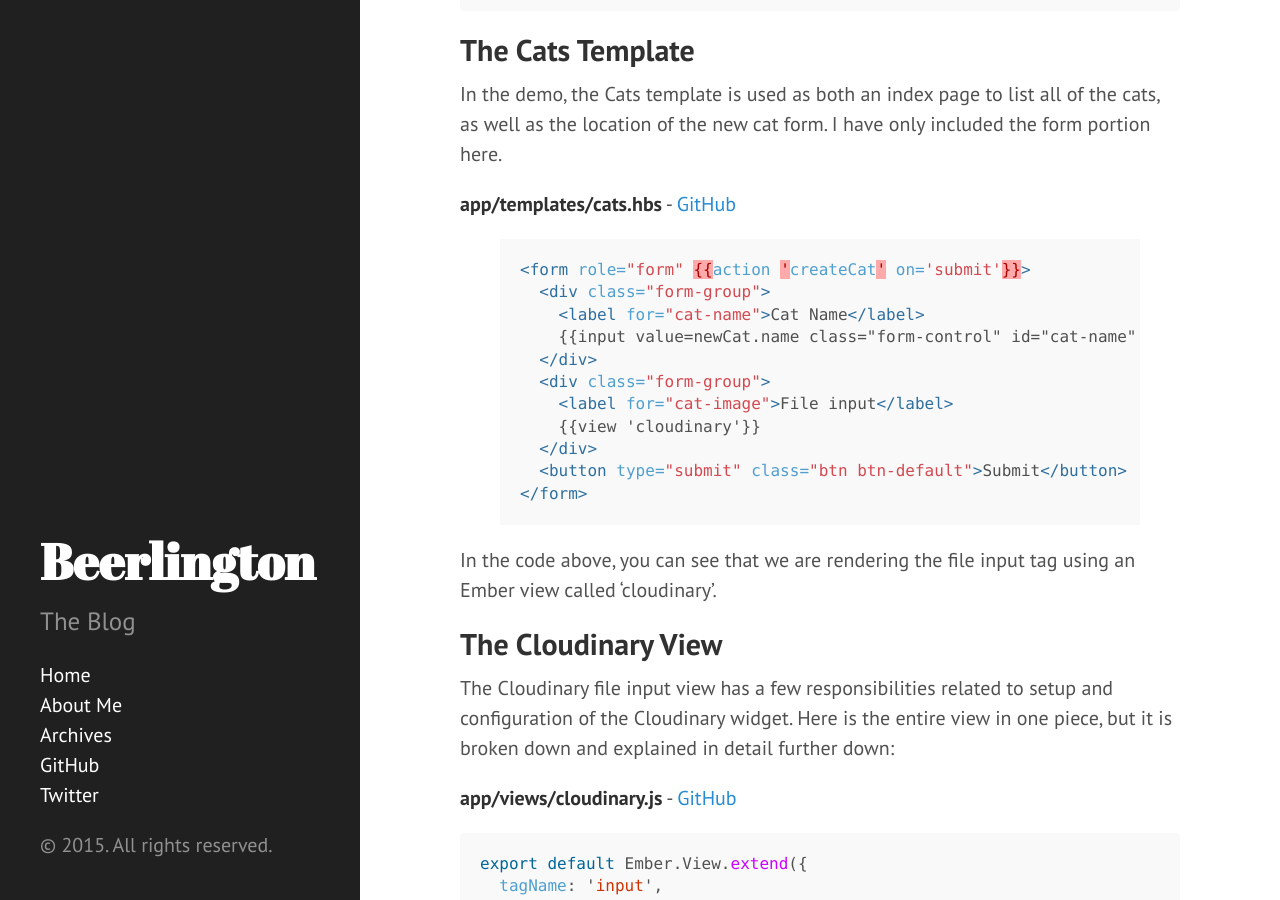
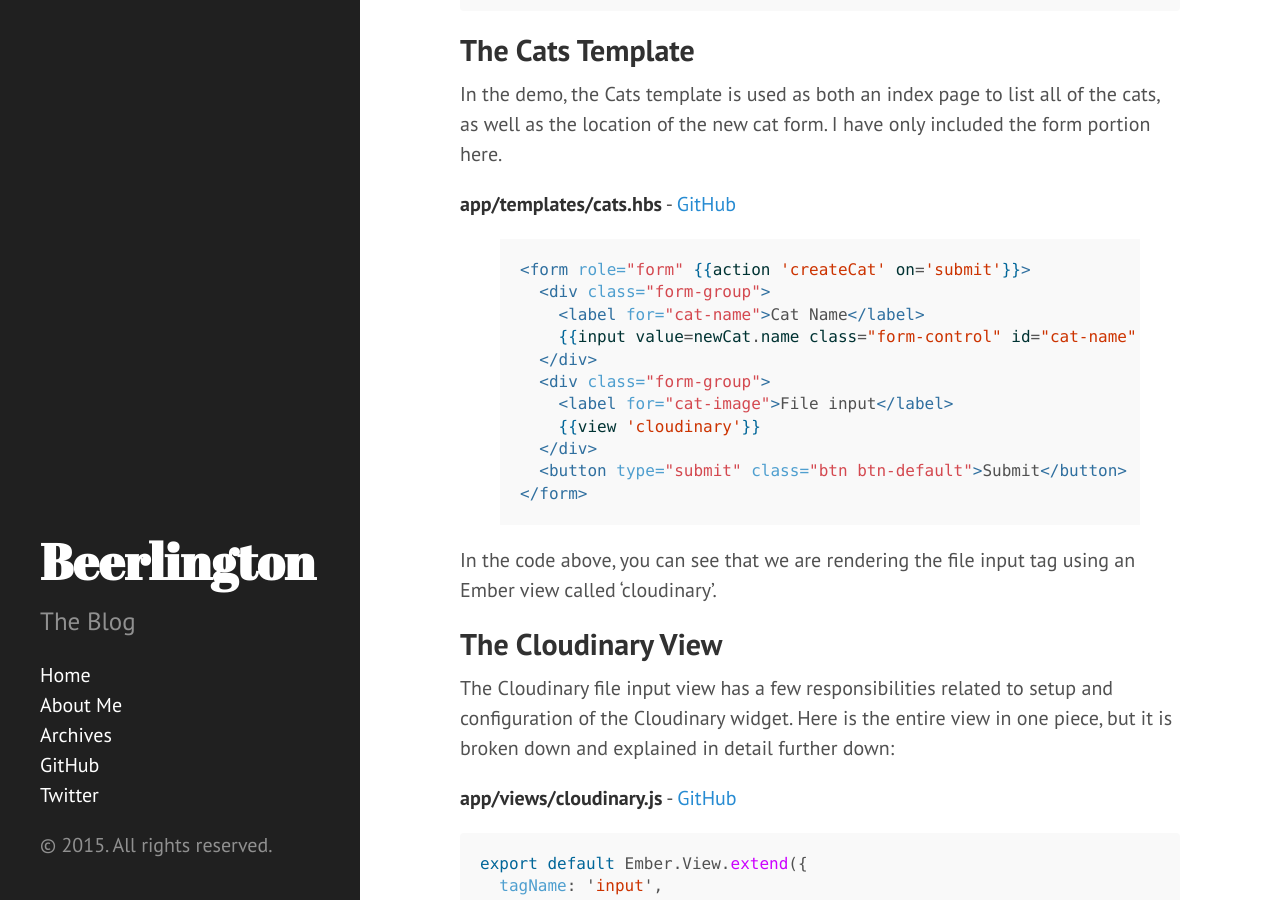
Before and after one commit to beerlington/beerlington.github.com, a Jekyll site: the page built from _posts/2014-07-13-direct-image-uploads-with-emberjs-and-cloudinary.markdown, in a window 1280 px wide and 900 px high, scrolled down 3932 px. Built offline with Jekyll 4.4.1, drawn with Linux system fonts in a browser that asks for light colours; Markdown is read by kramdown in place of the engine named in the settings; comment, search, counter and statistics services are not loaded; some of the changed text lies outside the part shown.

Commit message:
Fixes handlebars highlighting on older posts

```diff
--- a/_posts/2014-07-13-direct-image-uploads-with-emberjs-and-cloudinary.markdown
+++ b/_posts/2014-07-13-direct-image-uploads-with-emberjs-and-cloudinary.markdown
@@ -113,7 +113,7 @@ included the form portion here.
 
 **app/templates/cats.hbs** - [GitHub](https://github.com/beerlington/cats-ui/blob/master/app/templates/cats.hbs)
 
-{% highlight html %}
+{% highlight handlebars %}
 {% raw %}
 <form role="form" {{action 'createCat' on='submit'}}>
   <div class="form-group">
@@ -280,7 +280,7 @@ Again, I've omitted the [less relevant template code](https://github.com/beerlin
 
 **app/templates/cats.hbs** - [GitHub](https://github.com/beerlington/cats-ui/blob/master/app/templates/cats.hbs)
 
-{% highlight html %}
+{% highlight handlebars %}
 {% raw %}
 {{#each persistedCats}}
   <div class="col-lg-6">
```
